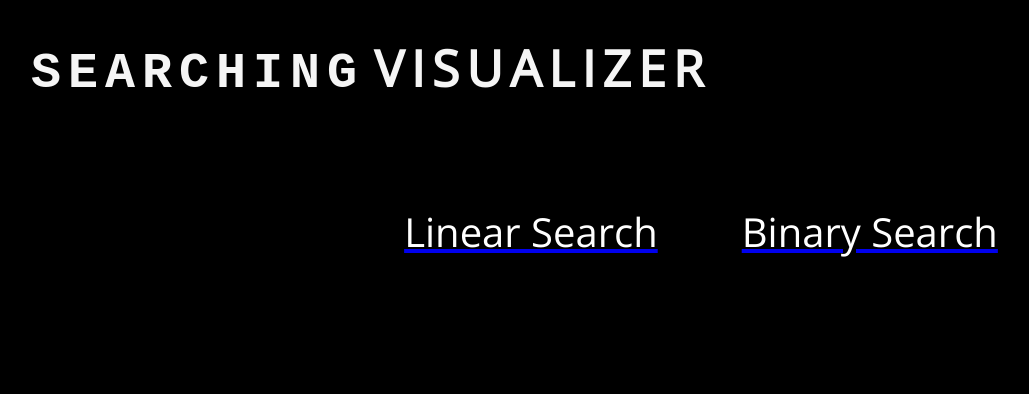
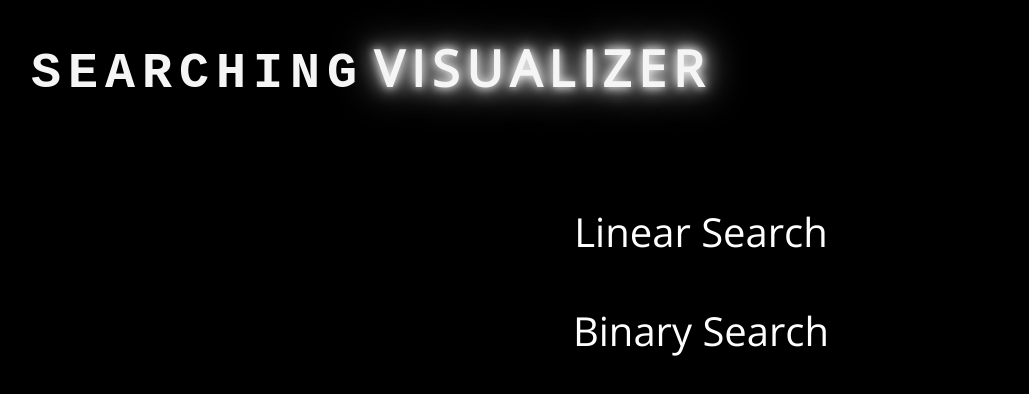
Before and after one commit to Vasuvj24/Searching-Algorithm-visualizer, a plain HTML site: page index.html in a window 1280 px wide. Shown: the top 394 px of the page, without its empty margins (19-1048 px from the left). Drawn offline with nearby package versions, Linux system fonts and the light colour scheme.

Commit message:
Update style.css

```diff
--- a/style.css
+++ b/style.css
@@ -7,7 +7,7 @@
 }
 .parent-sort{
     display: flex;
-    flex-direction: row;
+    flex-direction: column;
     justify-content: center;
     align-items: center;
     margin: 10vmin;
@@ -51,6 +51,9 @@
 h1 span{
   transition: .5s linear;
   margin-left: 10px;
+  text-shadow: 0 0 10px #fff,
+               0 0 20px #fff,
+               0 0 40px #fff;
 }
 h1:hover span:nth-child(1){
   margin-right: 5px
@@ -58,11 +61,8 @@
 h1:hover span:nth-child(2){
   margin-left: 30px
 }
-h1:hover span{
-  color: #fff;
-  text-shadow: 0 0 10px #fff,
-               0 0 20px #fff,
-               0 0 40px #fff;
+a{
+  text-decoration: none;
 }
 ::before, ::after {
     box-sizing: border-box;
@@ -106,7 +106,6 @@
     z-index: 1;
   }
 
-
   .sort:hover,
   .sort:focus {
     color: teal;
```
